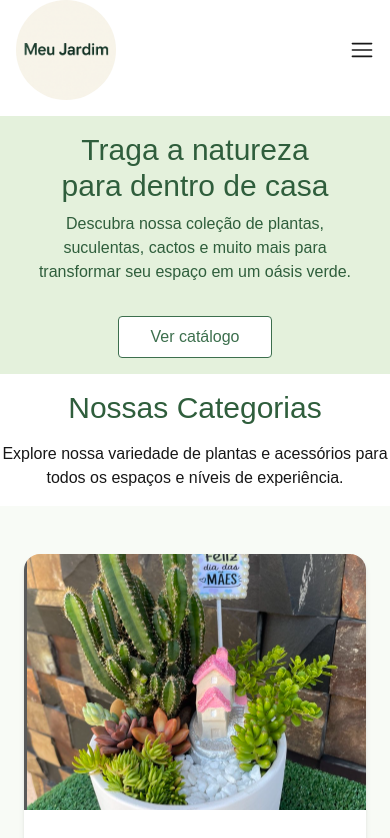
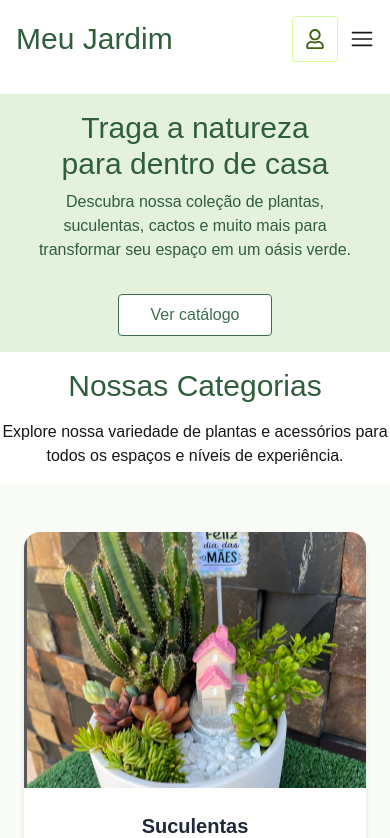
Before and after one commit to GabrielWojcik/e-commerce-plants, a Next.js app: page / in a window 390 px wide. Shown: the top 838 px of the page. Built offline with nearby package versions, Linux system fonts and the light colour scheme; no server answers.

Commit message:
fix: fixed navbar mobile

```diff
--- a/src/components/NavBar/Mobile.tsx
+++ b/src/components/NavBar/Mobile.tsx
@@ -3,25 +3,43 @@ import { useSession } from "next-auth/react";
 import Image from "next/image";
 import Link from "next/link";
 import { useState } from "react";
+import { FaRegUser } from "react-icons/fa";
 import { IoClose } from "react-icons/io5";
 import { RxHamburgerMenu } from "react-icons/rx";
-
-import Logo from "../../images/logo-2-meu-jardim.png";
 
 export function NavBarMobile() {
   const { data: session } = useSession();
   const [isOpenMenu, setIsOpenMenu] = useState(false);
 
   return (
-    <div className="flex items-center justify-between mx-4 mb-4">
-      <Image
-        src={Logo}
-        alt=""
-        width={100}
-        height={100}
-        className="rounded-full"
-      />
-      <RxHamburgerMenu size={24} onClick={() => setIsOpenMenu(true)} />
+    <div className="flex items-center justify-between mx-4 mb-4 py-4">
+      <Link href="/">
+        <div>
+          <p className="text-3xl text-[#2f5e3c]">Meu Jardim</p>
+        </div>
+      </Link>
+      <div className="flex gap-3 items-center">
+        <div className="border p-2 border-lime-200 relative rounded-sm">
+          <div className="m-1 cursor-pointer">
+            {session?.user?.image ? (
+              <Link href="/perfil">
+                <Image
+                  src={session.user.image}
+                  alt={session.user.name || "User"}
+                  width={20}
+                  height={20}
+                  className="rounded-full"
+                />
+              </Link>
+            ) : (
+              <Link href="/login">
+                <FaRegUser color="#3F6212" size={20} />
+              </Link>
+            )}
+          </div>
+        </div>
+        <RxHamburgerMenu size={24} onClick={() => setIsOpenMenu(true)} />
+      </div>
 
       {isOpenMenu && (
         <div className="absolute top-0 left-0 w-full h-screen bg-[#E4F1DC] text-green-800 z-10">
@@ -30,7 +48,11 @@ export function NavBarMobile() {
           </div>
           <div className="flex justify-center items-center h-full">
             <ul className="flex flex-col h-full gap-4">
-              {session?.user?.name && <Link href="/perfil">Perfil</Link>}
+              {session?.user?.name ? (
+                <Link href="/perfil">Perfil</Link>
+              ) : (
+                <Link href="/login">Login</Link>
+              )}
               <Link href="/">
                 <li>Início</li>
               </Link>
--- a/src/components/NavBar/index.tsx
+++ b/src/components/NavBar/index.tsx
@@ -6,24 +6,17 @@ import { FiShoppingBag } from "react-icons/fi";
 import { IoIosSearch } from "react-icons/io";
 
 import Link from "next/link";
-import Logo from "../../images/logo-2-meu-jardim.png";
 
 export function NavBar() {
   const { data: session } = useSession();
 
   return (
-    <div className="hidden md:flex text-green-800 items-center justify-between mx-8">
-      <div>
-        <Link href="/">
-          <Image
-            className="rounded-full"
-            src={Logo}
-            alt=""
-            width={120}
-            height={120}
-          />
-        </Link>
-      </div>
+    <div className="hidden md:flex text-green-800 items-center justify-between mx-8 py-4">
+      <Link href="/">
+        <div>
+          <p className="text-3xl text-[#2f5e3c]">Meu Jardim</p>
+        </div>
+      </Link>
       <div>
         <ul className="flex gap-4 *:cursor-pointer">
           <Link href="/">
```
